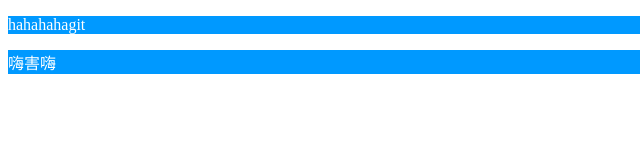
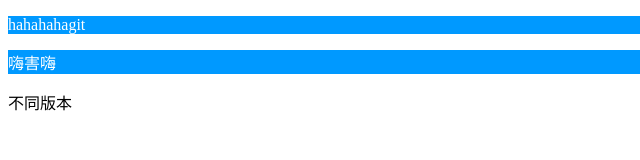
Before and after one commit to sifangts/24121, a plain HTML site: page index.html in a window 1280 px wide. Shown: the full height of the page, 0-640 px from the left. Drawn offline with Linux system fonts and the light colour scheme.

Commit message:
创建了不同版本

```diff
--- a/index.html
+++ b/index.html
@@ -10,5 +10,6 @@
 <body>
     <p>hahahahagit</p>
     <p>嗨害嗨</p>
+    <span>不同版本</span>
 </body>
 </html>
```
